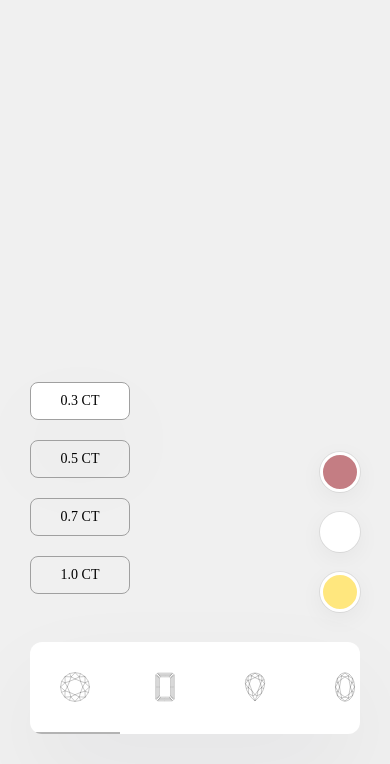
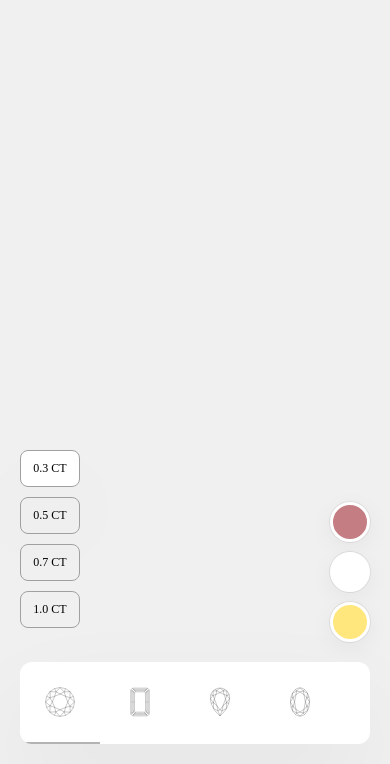
Before and after one commit to jahan-jewelry/tennis-bracelet-round, a website built with Vite: page index.html in a window 390 px wide. Shown: the part 80-844 px from the top of the page. Built offline with nearby package versions, Linux system fonts and the light colour scheme; files whose address does not match are found by name; what webgi would draw is missing.

Commit message:
changed ui a bit

```diff
--- a/src/styles.css
+++ b/src/styles.css
@@ -299,10 +299,26 @@ li {
     flex-direction: column;
   }
   .buttons-container{
-    height: 230px;
+    height: 192px;
     position: relative;
   }
   .carats{
     border: 1px solid #a0a0a0;
+    width: 60px;
+    font-size: 12px;
+  }
+  .round-selection{
+    margin: 0 20px;
+    gap: 10px;
+  }
+  .gold-selection{
+    margin: 0 20px;
+    gap: 10px;
+  }
+  .ulcontent{
+    margin: 20px;
+  }
+  li{
+    padding: 25px;
   }
 }
```
